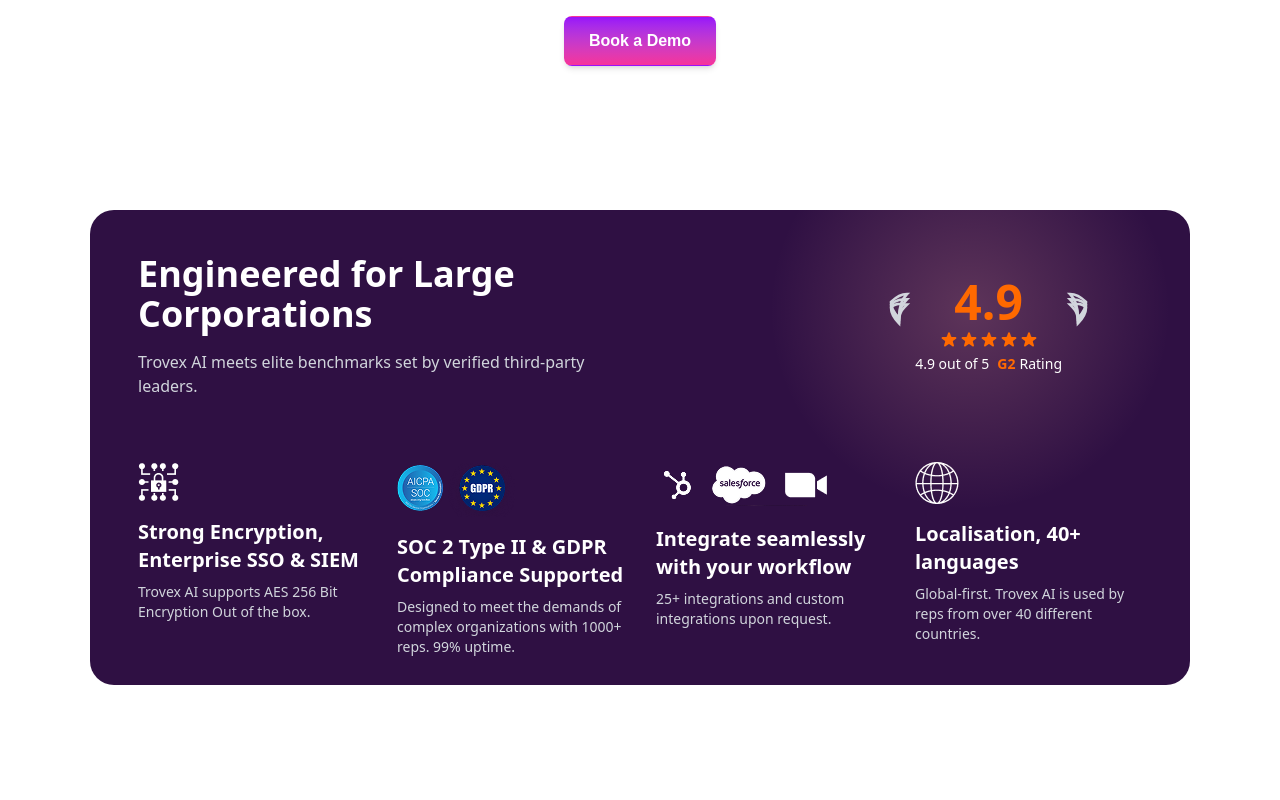
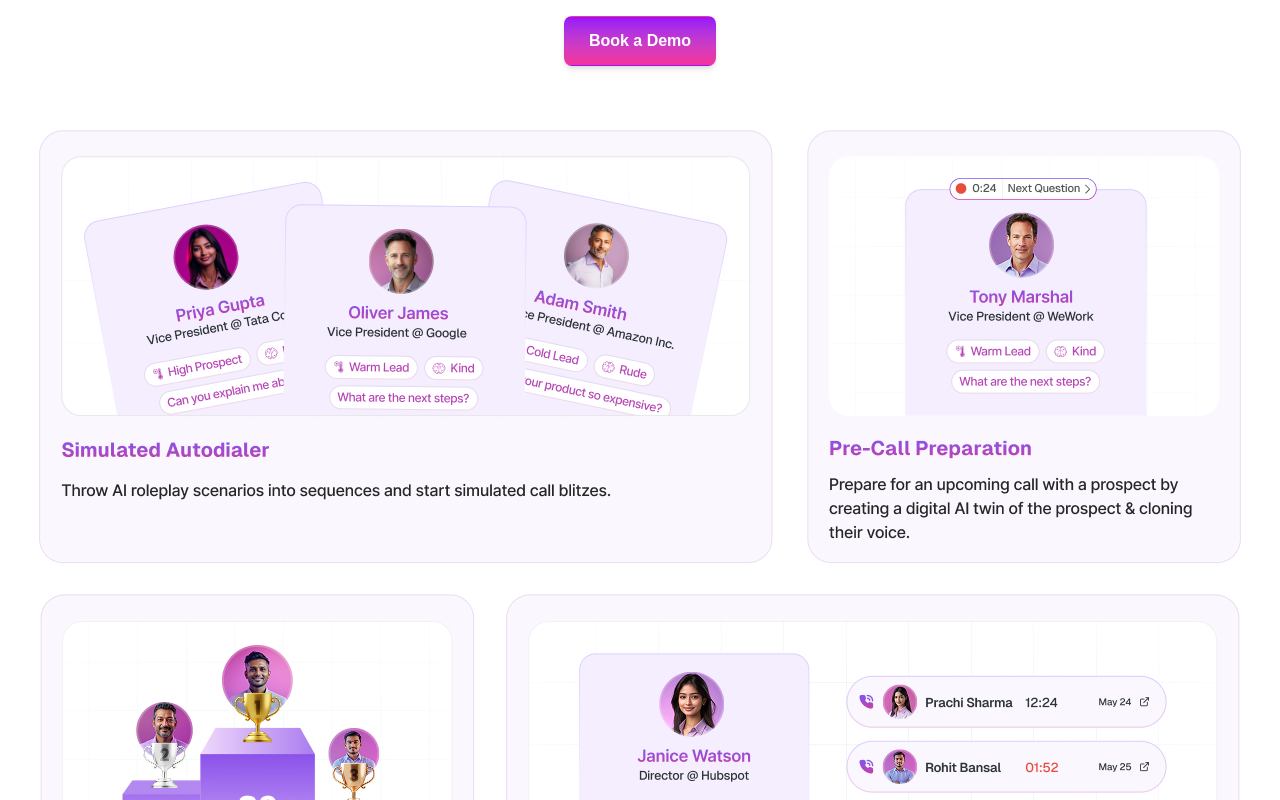
Before and after one commit to nikhildeshmukh170/trovex-ai, a React (Vite) app in the folder frontend/: page / in a window 1280 px wide. Shown: the part 4920-5720 px from the top of the page. Built offline with nearby package versions, Linux system fonts and the light colour scheme.

Commit message:
add features

```diff
--- a/frontend/src/App.jsx
+++ b/frontend/src/App.jsx
@@ -9,6 +9,7 @@ import Rating from "./components/Rating";
 import FAQ from "./components/faqData";
 import { motion } from "framer-motion";
 import FeaturesSection from "./components/FeaturesSection";
+import layout from "./assets/layout.png"
 
 function App() {
   return (
@@ -17,6 +18,10 @@ function App() {
       <TrovesAISection />
       <Whytorvex />
       <SolveProblem />
+      <motion.div  initial={{ opacity: 0, y: 60 }}
+        whileInView={{ opacity: 1, y: 0 }}
+        transition={{ duration: 0.6 }}
+        viewport={{ once: true }} className="flex flex-col justify-center items-center">
         <div className="max-w-3xl mx-auto px-4 py-16 text-center">
           <h1 className="text-4xl md:text-5xl font-bold mb-2">
             Everything you need to
@@ -36,6 +41,8 @@ function App() {
             Book a Demo
           </motion.button>
         </div>
+        <img src={layout} alt=""/>
+      </motion.div>
       <Rating />
       <div className="max-w-3xl mx-auto px-4 py-16 text-center">
         <h1 className="text-4xl md:text-5xl font-bold mb-2">
```
Also changed, not shown: frontend/src/assets/layout.png (added). Lines whose indentation alone changed are shown as unchanged.
